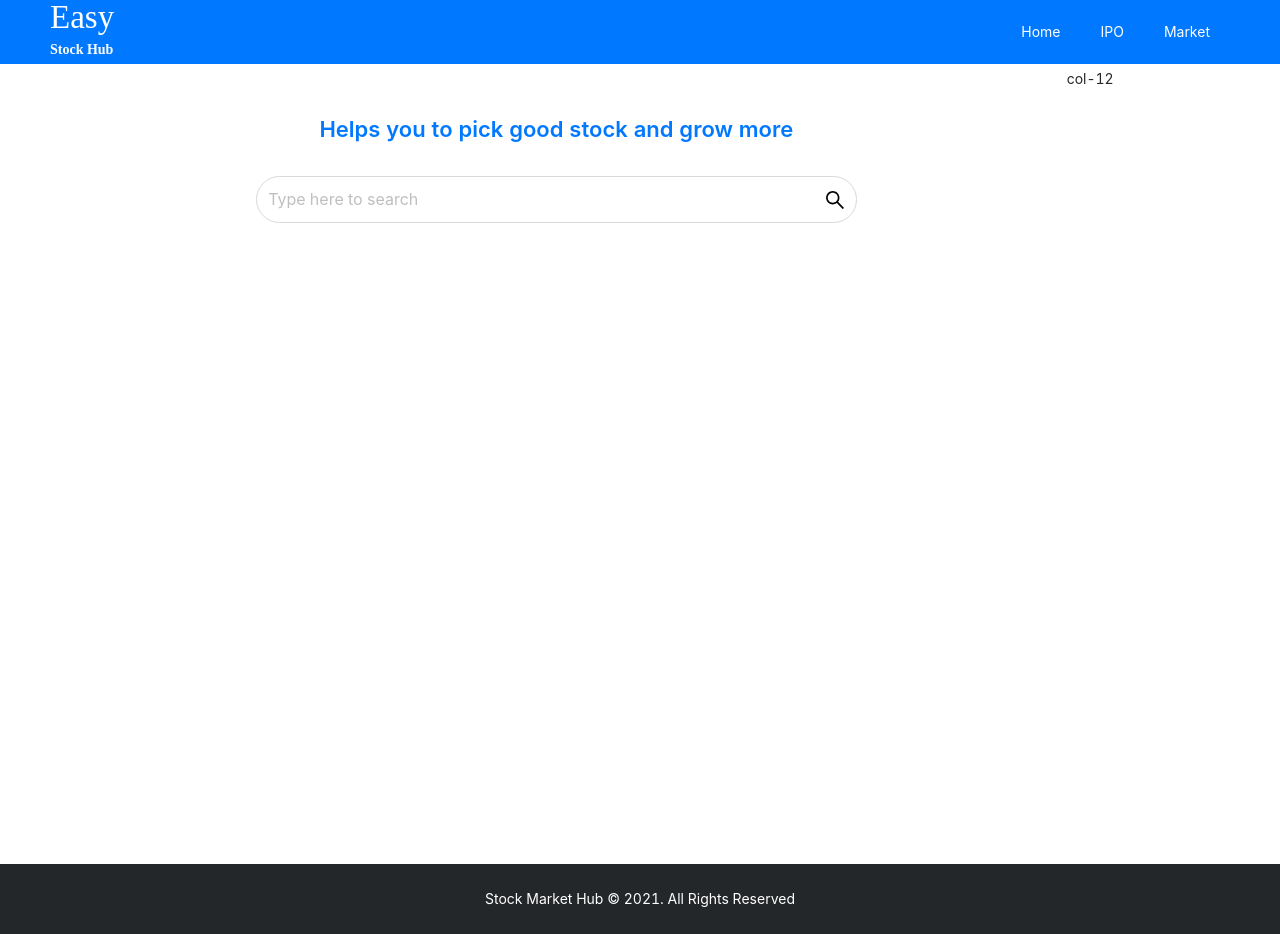
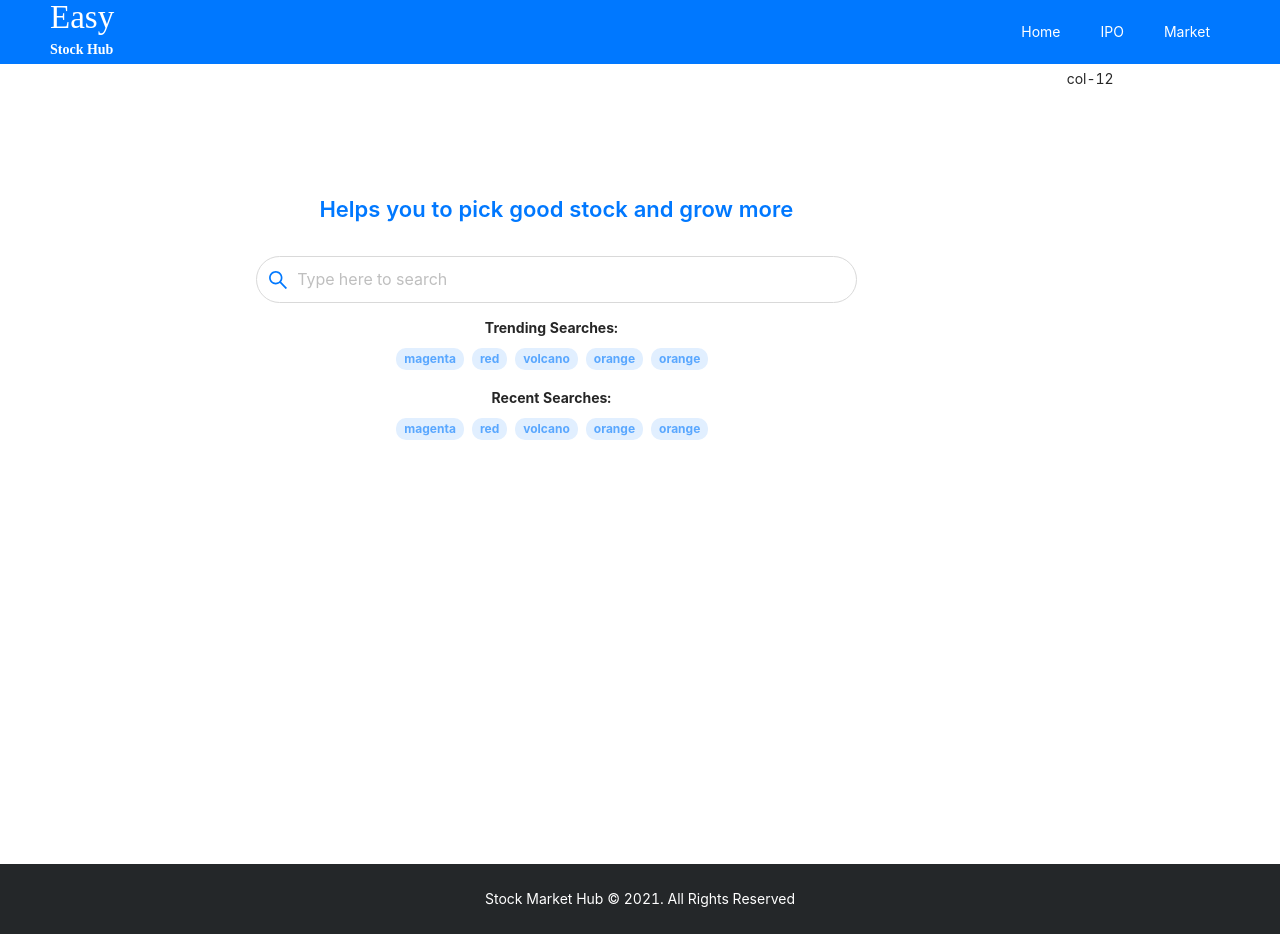
Before and after one commit to jitendra-kr/easy-stock-hub-ui, a Next.js app: page / in a window 1280 px wide. Built offline with nearby package versions, Linux system fonts and the light colour scheme.

Commit message:
Learning React: Search design updated

```diff
--- a/src/components/Header/index.jsx
+++ b/src/components/Header/index.jsx
@@ -73,6 +73,7 @@ let user = false;
   };
 
   const onDrawerClose = () => {
+    alert("Underdevelopment")
     setDrawerVisibility(false);
   };
 
--- a/src/components/Landing/Landing.module.css
+++ b/src/components/Landing/Landing.module.css
@@ -1,15 +1,41 @@
-.search-heading {
+.how-helps {
     font-weight: 600;
-    font-size: 3rem;
+    font-size: 2.5rem;
+    text-align: center;
 }
 
 .search-p {
     color: #0078ff;
     font-size: 1.375rem;
     font-weight: 600;
+    text-align: center;
 }
 
 .input {
     line-height: 2 !important;
-    border-radius: 35px !important;
+    border-radius: 30px !important;
 }
+
+.m-top-250 {
+    margin-top: 250px;
+}
+
+.m-top-80 {
+    margin-top: 80px !important;
+}
+
+
+.recent-search {
+    margin-top: 10px !important;
+    font-weight: 700!important;
+}
+
+.padding-right-10 {
+    padding-right: 10px;
+}
+
+.tags {
+    color: #59A7FF !important;
+    border-radius: 10px !important;
+    cursor: pointer;
+}
--- a/src/components/Landing/index.jsx
+++ b/src/components/Landing/index.jsx
@@ -1,7 +1,7 @@
 
 import React, { useState, useCallback } from 'react';
 
-import { AutoComplete, Input } from 'antd';
+import { AutoComplete, Input, Tag } from 'antd';
 import { SearchOutlined } from '@ant-design/icons';
 import { debounce } from "lodash";
 import { httpGet } from "../../utils";
@@ -9,32 +9,21 @@ import { httpGet } from "../../utils";
 
 import styles from "./Landing.module.css";
 
-const mockVal = (str, repeat = 1) => ({
-  value: str.repeat(repeat),
-  label: "111",
-  l: 1
-});
-
-const suffix = (
+const prefix = (
   <SearchOutlined
     style={{
       fontSize: 20,
-      color: '#000',
+      color: '#0078FF',
+      marginRight: '5px'
     }}
   />
 );
 
 export default function Landing() {
+
   const [loading, setLoading] = useState(false)
   const [value, setValue] = useState('');
   const [options, setOptions] = useState([]);
-
-  const onSearch = (searchText) => {
-    setOptions(
-      !searchText ? [] : [mockVal(searchText), mockVal(searchText, 2), mockVal(searchText, 3)],
-    );
-    console.log(options)
-  };
 
   const onSelect = (data) => {
     console.log('onSelect', data);
@@ -43,7 +32,6 @@ export default function Landing() {
 
   const debouncedSearch = useCallback(
     debounce(nextValue => {
-      setLoading(true);
       httpGet({
         url: 'http://localhost:3005/api/search/symbol?q=' + nextValue
       }).then((res) => {
@@ -59,31 +47,46 @@ export default function Landing() {
       }).catch((e) => {
         setLoading(false)
         console.log(e);
-      })
-      console.log(nextValue)
-
+      });
     }, 1000),
     []
   );
 
   const onChange = event => {
+    setOptions([]);
     setValue(event)
-    setOptions([]);
-    console.log(value);
+    if (event && event.length >= 3) {
+      setLoading(true);
       debouncedSearch(event);
+    }
   };
+
+  const notFoundContent = () => {
+    let str;
+    switch (true) {
+      case value && value.length < 3:
+        str = "Keep Typing..."
+        break;
+      case loading:
+        str = "Loading..."
+        break;
+      case !loading && !options.length && value && value.length >= 3:
+        str = "Stock not found. Please improve search"
+        break
+      default:
+        str = false;
+    }
+    return str
+  }
 
 
   return (
     <>
-    {/* <div>
-      <img src="../../../bg2.PNG" ></img>
-    </div> */}
-      <div className="row text-center">
-      {/* <h1 className={styles['search-heading']} >Easy Stock Hub</h1> */}
-      <p className={styles['search-p']} >Helps you to pick good stock and grow more</p>
-      <div  className="text-center">
-
+      <div className={styles['m-top-80'] + ' ' + "row"}  >
+        <p className={styles['search-p']} >
+          Helps you to pick good stock and grow more
+          </p>
+        <div className="text-center">
           <AutoComplete
             options={options}
             style={{
@@ -93,11 +96,37 @@ const onChange = event => {
             onSelect={onSelect}
             onChange={onChange}
             allowClear={true}
-          notFoundContent={!value.length ? false : loading && value.length && options.length === 0 ? "Loading" : !loading && !options.length && value ? 'No Data Found' : false }
+            notFoundContent={notFoundContent()}
           >
-                  <Input className={styles['input']} suffix={suffix} size="large" placeholder="Type here to search" />
+            <Input className={styles['input']} prefix={prefix} size="large" placeholder="Type here to search" />
 
           </AutoComplete>
+        </div>
+        <div className='text-center'>
+        <div className={styles['recent-search']} >
+          <span className={styles['padding-right-10']} >
+            Trending Searches:
+          </span>
+          <div>
+            <Tag color="#E1EFFF" className={styles['tags']} >magenta</Tag>
+            <Tag color="#E1EFFF" className={styles['tags']}>red</Tag>
+            <Tag color="#E1EFFF" className={styles['tags']}>volcano</Tag>
+            <Tag color="#E1EFFF" className={styles['tags']}>orange</Tag>
+            <Tag color="#E1EFFF" className={styles['tags']}>orange</Tag>
+          </div>
+        </div>
+        <div className={styles['recent-search']} >
+          <span className={styles['padding-right-10']} >
+            Recent Searches:
+          </span>
+          <div>
+            <Tag color="#E1EFFF" className={styles['tags']} >magenta</Tag>
+            <Tag color="#E1EFFF" className={styles['tags']}>red</Tag>
+            <Tag color="#E1EFFF" className={styles['tags']}>volcano</Tag>
+            <Tag color="#E1EFFF" className={styles['tags']}>orange</Tag>
+            <Tag color="#E1EFFF" className={styles['tags']}>orange</Tag>
+          </div>
+        </div>
         </div>
       </div>
     </>
```
Lines whose indentation alone changed are shown as unchanged.
